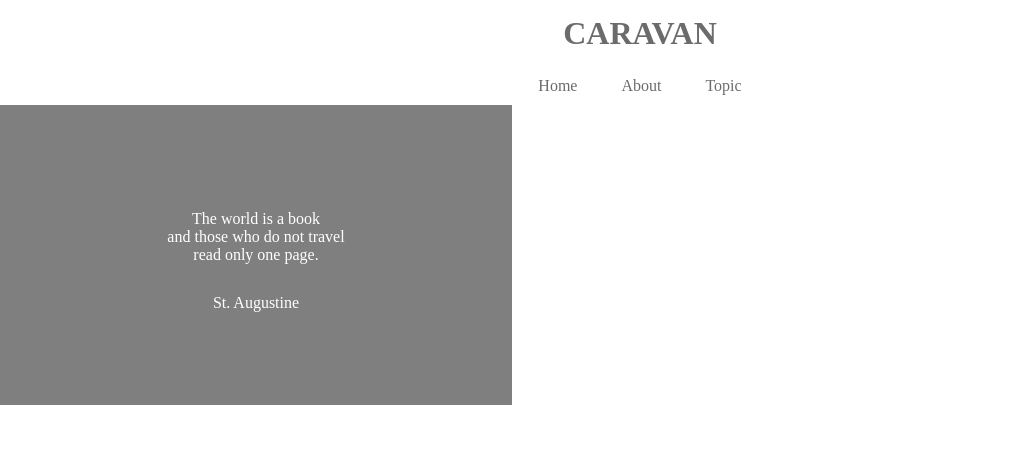
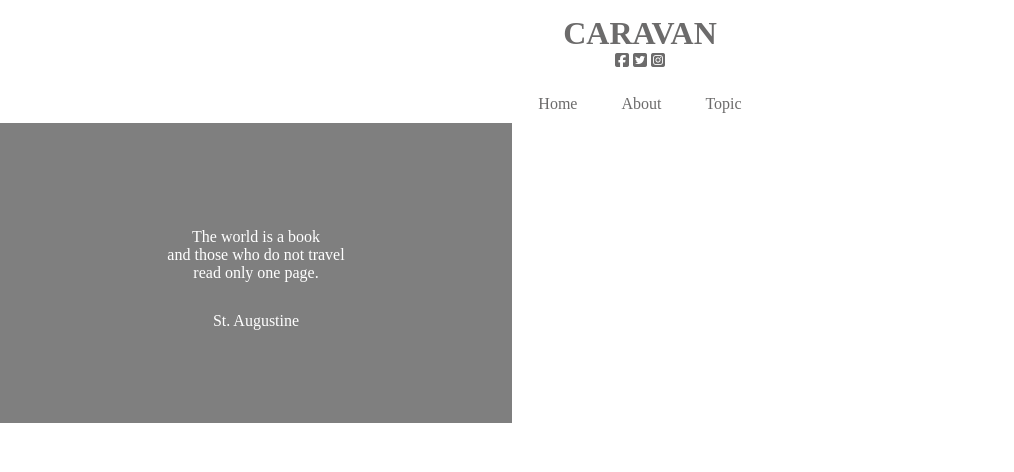
Before and after one commit to yoyoma-ru/caravan, a plain HTML site: page index.html in a window 1280 px wide. Shown: the top 472 px of the page, without its empty margins (0-1014 px from the left). Drawn offline with Linux system fonts and the light colour scheme.

Commit message:
[finish]1-9

```diff
--- a/index.html
+++ b/index.html
@@ -2,9 +2,9 @@
 	<html>
 	<head>
 		<meta charset="UTF-8">
-		<!-- CSSファイルの読み込み -->
+		<script src="https://kit.fontawesome.com/fff3ba2388.js" crossorigin="anonymous"></script>		<!-- CSSフィイルよりも前に必ず記述する -->
+		<title>CARAVAN</title>
 		<link rel="stylesheet" href="style.css">
-		<title>CARAVAN</title>
 	</head>
 
 
@@ -15,6 +15,12 @@
 			<h1 class="headline">
 				<a href="index.html">CARAVAN</a>
 			</h1>
+			<div class="social">
+				<i class="fab fa-facebook-square"></i>
+				<i class="fab fa-twitter-square"></i>
+				<i class="fab fa-instagram-square"></i>
+				<!-- ここのiタグは何？ -->
+			</div>
 		</header>
 		<nav>
 			<ul class="nav-list">
```
